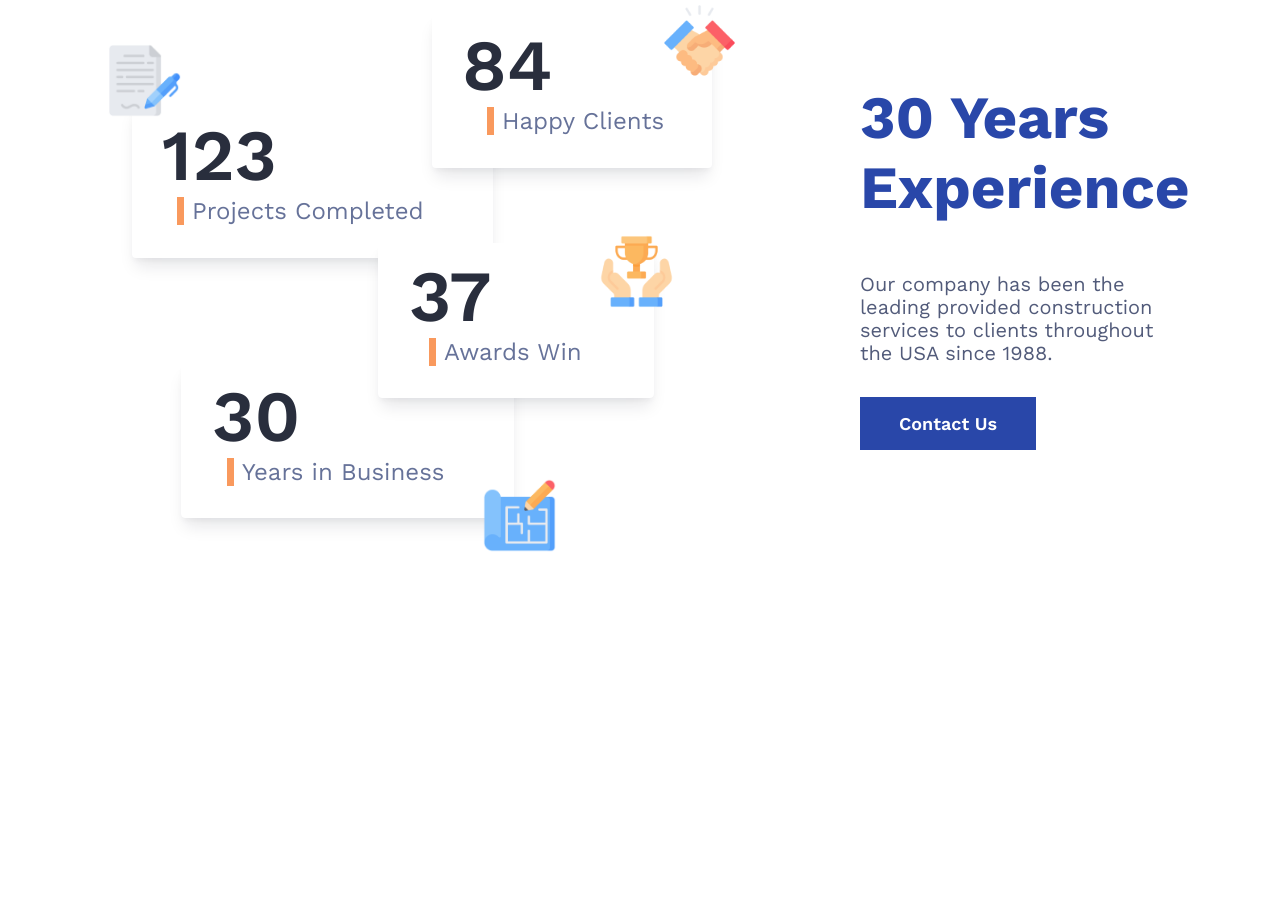
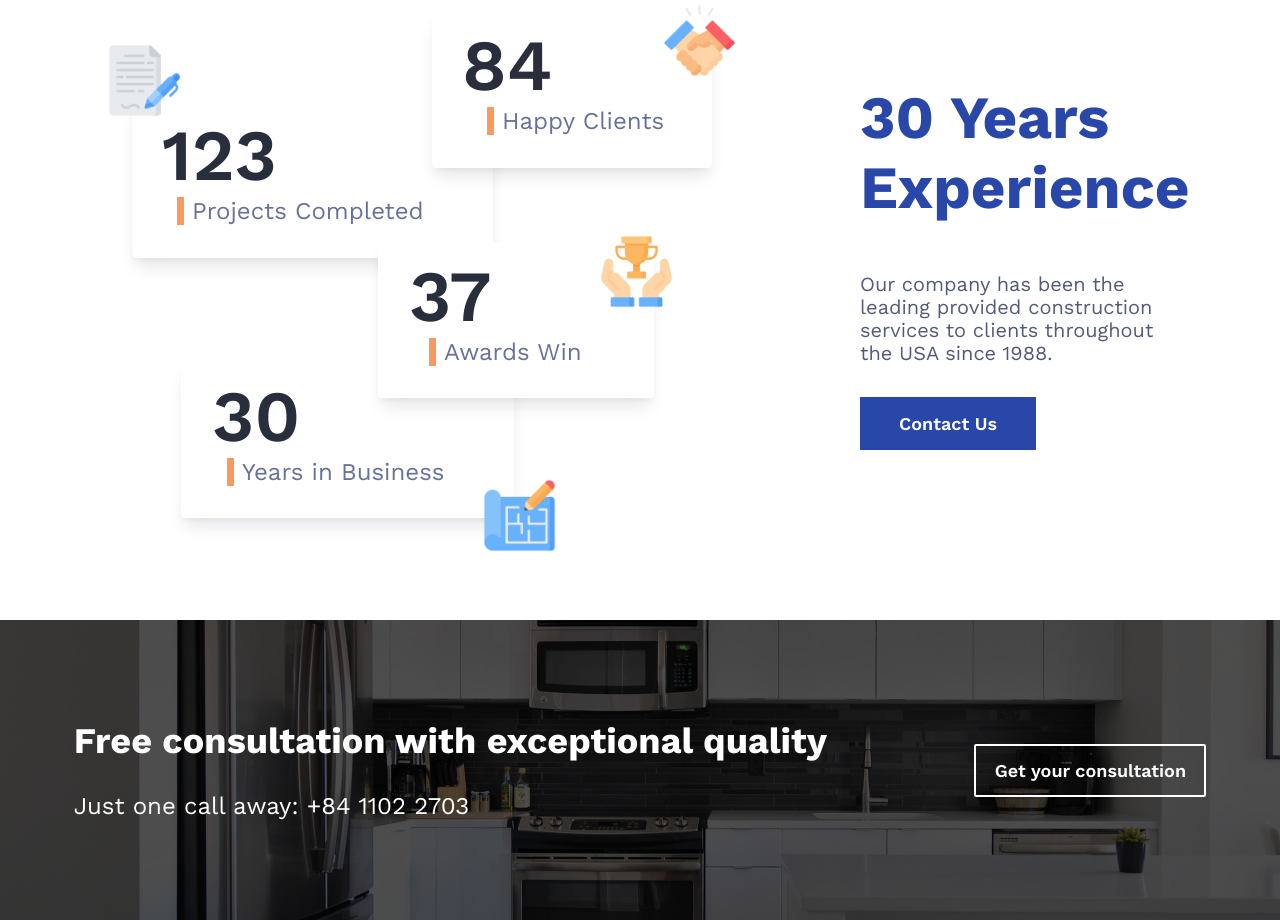
Before and after one commit to alissonsuassuna/venda-de-imoveis, a plain HTML site: page index.html in a window 1280 px wide. Shown: the part 2957-3877 px from the top of the page. Before the commit the page ends 3577 px from the top, so only its background shows below. Drawn offline with nearby package versions, Linux system fonts and the light colour scheme.

Commit message:
Finalizado seção Free consultation

```diff
--- a/css/styles.css
+++ b/css/styles.css
@@ -520,3 +520,48 @@ h3 {
   height: 28px;
   background: #f9995d;
 }
+
+/* CONSULTATION */
+
+.consultation {
+  background-image: url(../assets/images/consultation.png);
+  background-size: cover;
+  background-repeat: no-repeat;
+  height: 300px;
+  display: flex;
+  justify-content: space-around;
+  align-items: center;
+}
+
+.consultation-content h2 {
+  font-family: "Work Sans";
+  font-style: normal;
+  font-weight: 700;
+  font-size: 36px;
+  line-height: 42px;
+  color: #ffffff;
+}
+
+.consultation-content p {
+  font-family: "Work Sans";
+  font-style: normal;
+  font-weight: 400;
+  font-size: 24px;
+  line-height: 28px;
+  margin-top: 30px;
+  color: #ffffff;
+}
+
+.consultation button {
+  font-family: "Work Sans";
+  font-style: normal;
+  font-weight: 600;
+  font-size: 18px;
+  line-height: 21px;
+  color: #ffffff;
+  background-color: transparent;
+  width: 232px;
+  height: 53px;
+  border: 2px solid #ffffff;
+  border-radius: 2px;
+}
--- a/index.html
+++ b/index.html
@@ -246,7 +246,13 @@
           </div>
         </div>
       </section>
-      <section class="consultation"></section>
+      <section class="consultation">
+        <div class="consultation-content">
+          <h2>Free consultation with exceptional quality</h2>
+          <p>Just one call away: +84 1102 2703</p>
+        </div>
+        <button>Get your consultation</button>
+      </section>
     </main>
   </body>
 </html>
```
